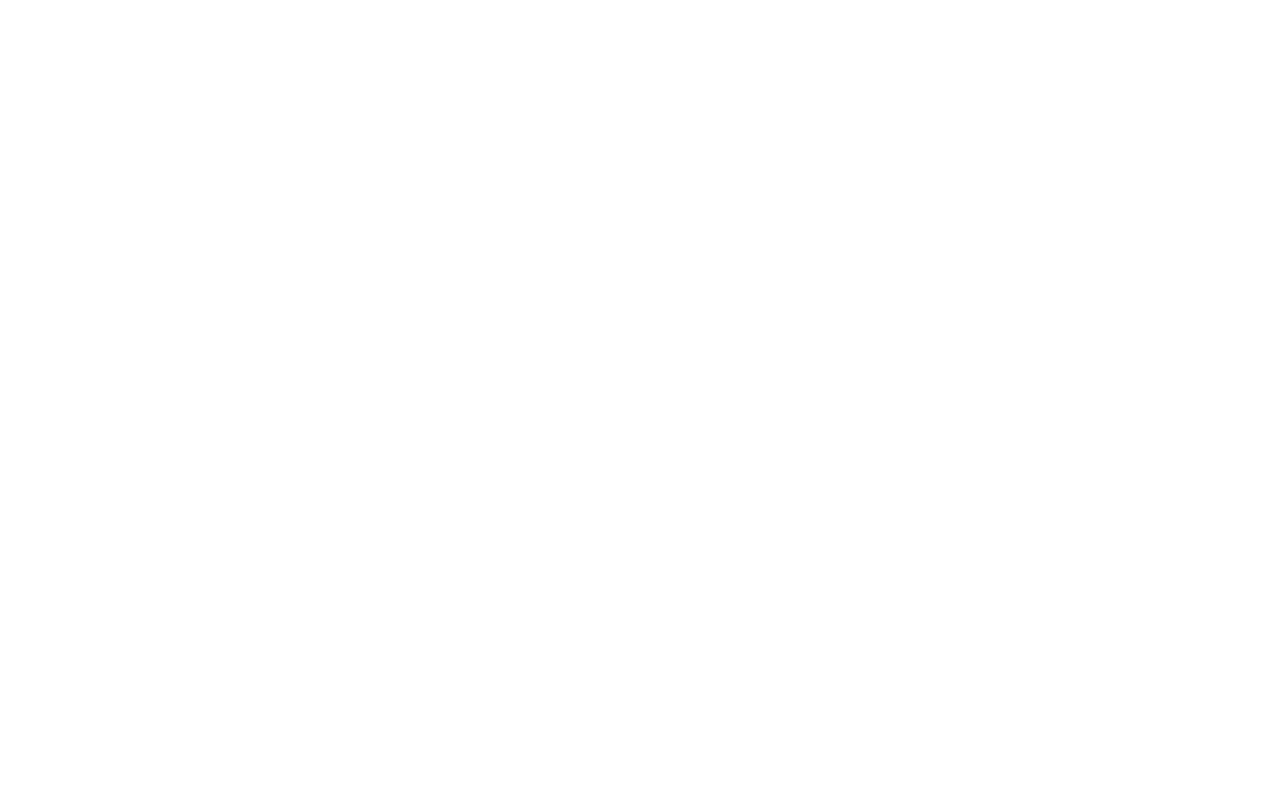
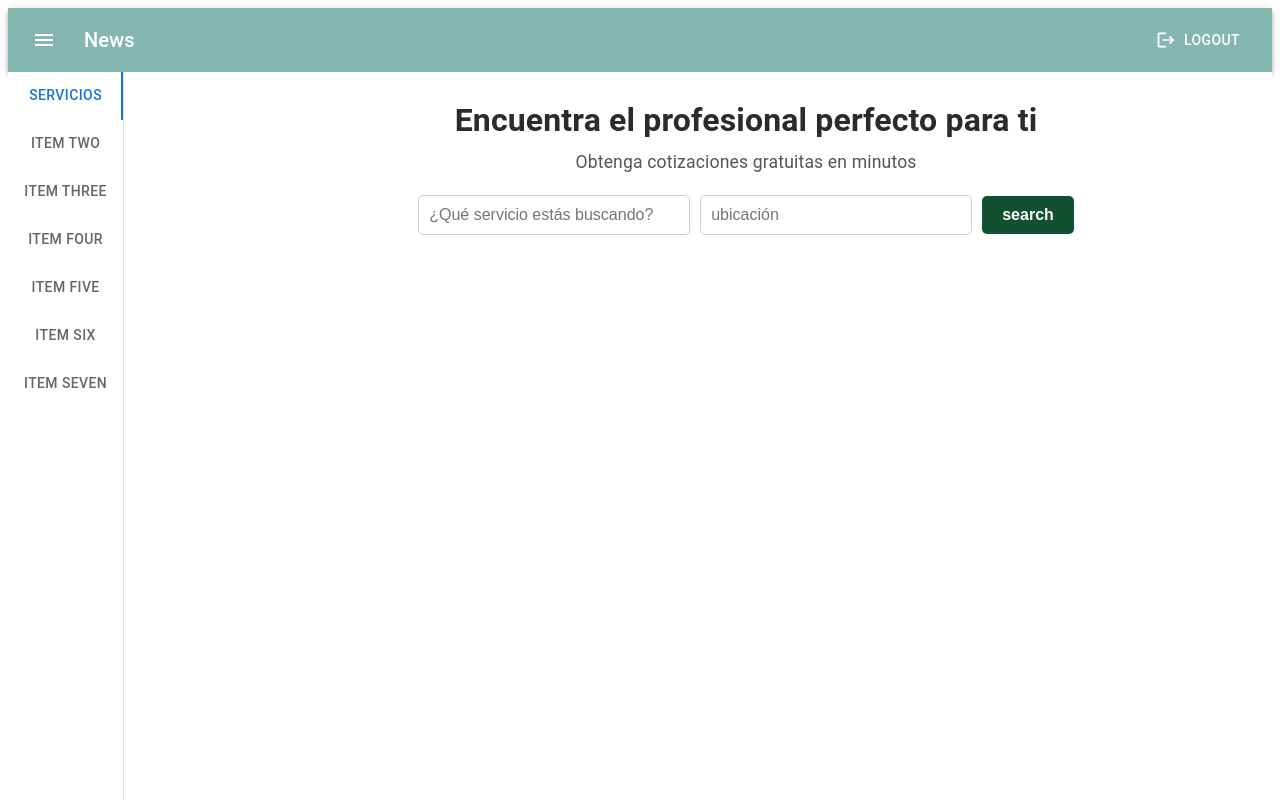
Before and after one commit to alejca15/Plataforma-de-Servicios, a React (Vite) app in the folder FE-Plataforma-de-servicios/: page /homecliente in a window 1280 px wide. Before the commit this address had no page. Shown: the top 800 px of the page. Built offline with nearby package versions, Linux system fonts and the light colour scheme.

Commit message:
avance homecliente

```diff
--- a/FE-Plataforma-de-servicios/package.json
+++ b/FE-Plataforma-de-servicios/package.json
@@ -12,10 +12,12 @@
   "dependencies": {
     "@emotion/react": "^11.14.0",
     "@emotion/styled": "^11.14.0",
+    "@mui/icons-material": "^6.4.1",
     "@mui/material": "^6.4.1",
     "axios": "^1.7.9",
     "formik": "^2.4.6",
     "leaflet": "^1.9.4",
+    "lucide-react": "^0.474.0",
     "materialize-css": "^1.0.0",
     "react": "^18.3.1",
     "react-dom": "^18.3.1",
--- a/FE-Plataforma-de-servicios/src/Router/Rutas.jsx
+++ b/FE-Plataforma-de-servicios/src/Router/Rutas.jsx
@@ -5,6 +5,7 @@
 import  Clientes_Registro  from "../pages/Clientes_registro";
 import Pagina_proveedor from "../pages/Pagina_proveedor";
 import Servicios from "../pages/Servicios";
+import  Clientes_page from "../pages/Cliente_home";
 
 const Rutas = () => {
   return (
@@ -15,6 +16,7 @@
         <Route path="/clientes" element={<Clientes_Registro/>} />
         <Route path="/pageprove" element={<Pagina_proveedor/>} />
         <Route path="/servicios" element={<Servicios />} />
+        <Route path="/homecliente" element={<Clientes_page />} />
     </Routes>
     </>
   );
--- a/FE-Plataforma-de-servicios/src/componentes/Cliente_home/Navbar_cliente.jsx
+++ b/FE-Plataforma-de-servicios/src/componentes/Cliente_home/Navbar_cliente.jsx
@@ -1,3 +1,4 @@
+import LogoutIcon from '@mui/icons-material/Logout';
 import * as React from 'react';
 import AppBar from '@mui/material/AppBar';
 import Box from '@mui/material/Box';
@@ -6,11 +7,12 @@
 import Button from '@mui/material/Button';
 import IconButton from '@mui/material/IconButton';
 import MenuIcon from '@mui/icons-material/Menu';
+import { Link } from 'react-router-dom';
 
 export default function Navbar_cliente() {
   return (
     <Box sx={{ flexGrow: 1 }}>
-      <AppBar position="static">
+      <AppBar position="static" sx={{ backgroundColor: '#85B6B0' }}>
         <Toolbar>
           <IconButton
             size="large"
@@ -24,7 +26,14 @@
           <Typography variant="h6" component="div" sx={{ flexGrow: 1 }}>
             News
           </Typography>
-          <Button color="inherit">Login</Button>
+          <Button
+            color="inherit"
+            startIcon={<LogoutIcon />}
+            component={Link}
+            to="/"
+          >
+            Logout
+          </Button>
         </Toolbar>
       </AppBar>
     </Box>
--- a/FE-Plataforma-de-servicios/src/componentes/Cliente_home/Sidebar_cliente.jsx
+++ b/FE-Plataforma-de-servicios/src/componentes/Cliente_home/Sidebar_cliente.jsx
@@ -1,9 +1,10 @@
-import * as React from 'react';
-import PropTypes from 'prop-types';
-import Tabs from '@mui/material/Tabs';
-import Tab from '@mui/material/Tab';
-import Typography from '@mui/material/Typography';
-import Box from '@mui/material/Box';
+import * as React from "react";
+import PropTypes from "prop-types";
+import Tabs from "@mui/material/Tabs";
+import Tab from "@mui/material/Tab";
+import Typography from "@mui/material/Typography";
+import Box from "@mui/material/Box";
+import Search_cliente from "./search_cliente";
 
 function TabPanel(props) {
   const { children, value, index, ...other } = props;
@@ -34,7 +35,7 @@
 function a11yProps(index) {
   return {
     id: `vertical-tab-${index}`,
-    'aria-controls': `vertical-tabpanel-${index}`,
+    "aria-controls": `vertical-tabpanel-${index}`,
   };
 }
 
@@ -49,9 +50,9 @@
     <Box
       sx={{
         flexGrow: 1,
-        bgcolor: 'background.paper',
-        display: 'flex',
-        height: '100vh', // Ajuste para que ocupe toda la altura de la ventana
+        bgcolor: "background.paper",
+        display: "flex",
+        height: "100vh", // Ajuste para que ocupe toda la altura de la ventana
       }}
     >
       <Tabs
@@ -61,14 +62,14 @@
         aria-label="Vertical tabs example"
         sx={{
           borderRight: 1,
-          borderColor: 'divider',
-          height: '100%', // Asegura que los tabs se ajusten a toda la altura
-          display: 'flex',
-          flexDirection: 'column', // Los tabs estarán apilados verticalmente
-          justifyContent: 'flex-start', // Alineación al principio
+          borderColor: "divider",
+          height: "100%", // Asegura que los tabs se ajusten a toda la altura
+          display: "flex",
+          flexDirection: "column", // Los tabs estarán apilados verticalmente
+          justifyContent: "flex-start", // Alineación al principio
         }}
       >
-        <Tab label="Item One" {...a11yProps(0)} />
+        <Tab label="Servicios" {...a11yProps(0)} />
         <Tab label="Item Two" {...a11yProps(1)} />
         <Tab label="Item Three" {...a11yProps(2)} />
         <Tab label="Item Four" {...a11yProps(3)} />
@@ -77,7 +78,7 @@
         <Tab label="Item Seven" {...a11yProps(6)} />
       </Tabs>
       <TabPanel value={value} index={0}>
-        Item One
+        <Search_cliente />
       </TabPanel>
       <TabPanel value={value} index={1}>
         Item Two
--- /dev/null
+++ b/FE-Plataforma-de-servicios/src/componentes/Cliente_home/search.css
@@ -0,0 +1,51 @@
+.contenedorSearch {
+  margin-left: 270px;
+}
+
+.textos {
+  text-align: center;
+  margin-bottom: 20px;
+}
+
+.textos h1 {
+  font-size: 2rem;
+  font-weight: bold;
+  color: #2b2b2b;
+  margin: 0;
+}
+
+.textos p {
+  font-size: 1.1rem;
+  color: #555555;
+  margin: 5px 0 20px;
+}
+
+.inputs {
+  display: flex;
+  justify-content: center;
+  gap: 10px;
+  align-items: center;
+}
+
+.inputs input[type="text"] {
+  width: 250px;
+  padding: 10px;
+  font-size: 1rem;
+  border: 1px solid #cccccc;
+  border-radius: 5px;
+}
+
+.inputs button {
+  padding: 10px 20px;
+  font-size: 1rem;
+  color: white;
+  background-color: #115031;
+  border: none;
+  border-radius: 5px;
+  cursor: pointer;
+  transition: background-color 0.3s;
+}
+
+.inputs button:hover {
+  background-color: #0056b3;
+}
--- /dev/null
+++ b/FE-Plataforma-de-servicios/src/componentes/Cliente_home/search_cliente.jsx
@@ -0,0 +1,20 @@
+import React from "react";
+import "./search.css";
+
+const search_cliente = () => {
+  return (
+    <div className="contenedorSearch">
+      <div className="textos">
+        <h1>Encuentra el profesional perfecto para ti</h1>
+        <p>Obtenga cotizaciones gratuitas en minutos</p>
+      </div>
+      <div className="inputs">
+        <input type="text" placeholder="¿Qué servicio estás buscando?" />
+        <input type="text" placeholder="ubicación" />
+        <button>search</button>
+      </div>
+    </div>
+  );
+};
+
+export default search_cliente;
--- a/FE-Plataforma-de-servicios/src/pages/Cliente_home.jsx
+++ b/FE-Plataforma-de-servicios/src/pages/Cliente_home.jsx
@@ -1,11 +1,13 @@
 import React from 'react'
 import  Navbar_cliente from '../componentes/Cliente_home/Navbar_cliente'
 import  Sidebar_cliente  from '../componentes/Cliente_home/Sidebar_cliente'
+import  SearchForm   from '../componentes/Cliente_home/search_cliente'
 const Cliente_page= () => {
   return (
     <div>
         <Navbar_cliente/>
         <Sidebar_cliente/>
+        <SearchForm/>
     </div>
   )
 }
--- /dev/null
+++ b/FE-Plataforma-de-servicios/src/styles/SearchForm.css
@@ -0,0 +1,50 @@
+.contenedorItem1{
+    margin-left: 20px;
+}
+.textos {
+    text-align: center;
+    margin-bottom: 20px;
+  }
+
+  .textos h1 {
+    font-size: 2rem;
+    font-weight: bold;
+    color: #2b2b2b;
+    margin: 0;
+  }
+
+  .textos p {
+    font-size: 1.1rem;
+    color: #555555;
+    margin: 5px 0 20px;
+  }
+
+  .inputs {
+    display: flex;
+    justify-content: center;
+    gap: 10px;
+    align-items: center;
+  }
+
+  .inputs input[type="text"] {
+    width: 250px;
+    padding: 10px;
+    font-size: 1rem;
+    border: 1px solid #cccccc;
+    border-radius: 5px;
+  }
+
+  .inputs button {
+    padding: 10px 20px;
+    font-size: 1rem;
+    color: white;
+    background-color: #007bff;
+    border: none;
+    border-radius: 5px;
+    cursor: pointer;
+    transition: background-color 0.3s;
+  }
+
+  .inputs button:hover {
+    background-color: #0056b3;
+  }
```
Also changed, not shown: 1 other file (tests, documents, lock files or other folders).
